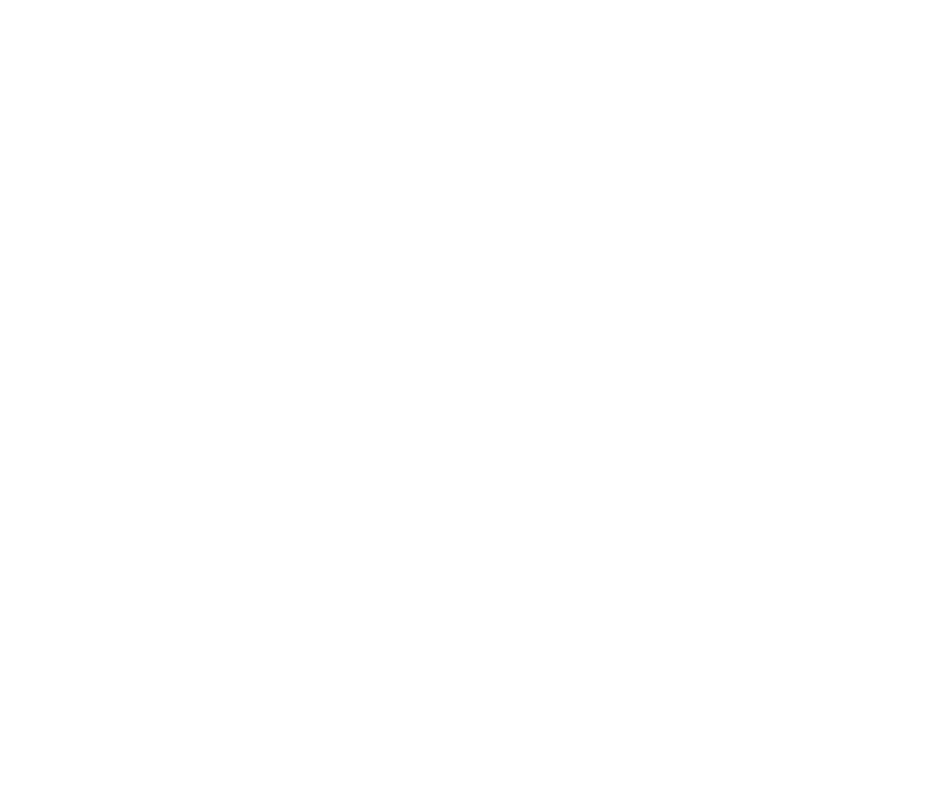
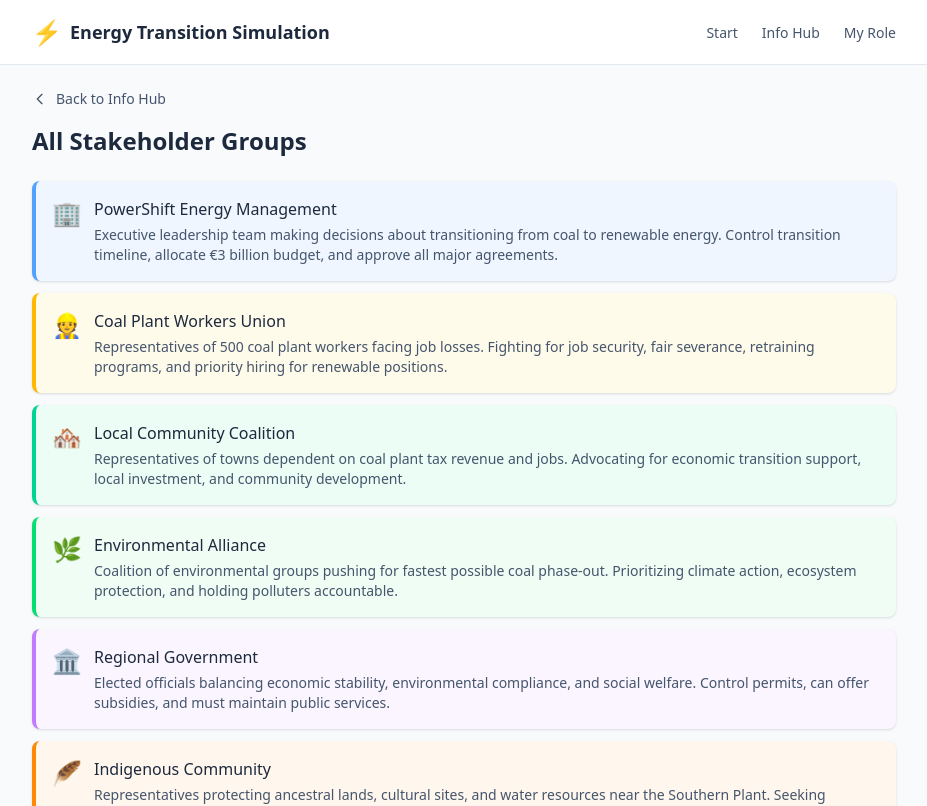
Before and after one commit to romanmesicek/stakeholder-simulation, a React (Vite) app: page /info/stakeholders in a window 1280 px wide. Before the commit this address had no page. Shown: the top 806 px of the page, without its empty margins (176-1103 px from the left). Built offline with nearby package versions, Linux system fonts and the light colour scheme.

Commit message:
Add Stakeholder Groups card to Info Hub
- Info Hub shows 4 cards: Case, Reference, Schedule, Stakeholder Groups
- New /info/stakeholders page shows read-only stakeholder overview
- Cleaner separation between info content and role selection

```diff
--- a/src/App.jsx
+++ b/src/App.jsx
@@ -6,6 +6,7 @@
 import CasePage from './pages/CasePage';
 import ReferencePage from './pages/ReferencePage';
 import SchedulePage from './pages/SchedulePage';
+import StakeholdersOverview from './pages/StakeholdersOverview';
 import RolesOverview from './pages/RolesOverview';
 import RoleDetail from './pages/RoleDetail';
 
@@ -20,6 +21,7 @@
             <Route path="info/case" element={<CasePage />} />
             <Route path="info/reference" element={<ReferencePage />} />
             <Route path="info/schedule" element={<SchedulePage />} />
+            <Route path="info/stakeholders" element={<StakeholdersOverview />} />
             <Route path="info/roles" element={<RolesOverview />} />
             <Route path="info/roles/:roleId" element={<RoleDetail />} />
           </Route>
--- a/src/pages/InfoHub.jsx
+++ b/src/pages/InfoHub.jsx
@@ -1,5 +1,4 @@
 import { Link } from 'react-router-dom';
-import { getOrderedStakeholders } from '../lib/stakeholders';
 
 const infoCards = [
   {
@@ -23,27 +22,20 @@
     description: 'Simulation timeline and process steps',
     color: 'bg-purple-50 border-purple-200 hover:bg-purple-100',
   },
+  {
+    path: '/info/stakeholders',
+    emoji: '👥',
+    title: 'Stakeholder Groups',
+    description: 'Overview of all 8 stakeholder groups',
+    color: 'bg-amber-50 border-amber-200 hover:bg-amber-100',
+  },
 ];
 
-const colorClasses = {
-  blue: 'border-blue-400 bg-blue-50',
-  amber: 'border-amber-400 bg-amber-50',
-  emerald: 'border-emerald-400 bg-emerald-50',
-  green: 'border-green-400 bg-green-50',
-  purple: 'border-purple-400 bg-purple-50',
-  orange: 'border-orange-400 bg-orange-50',
-  slate: 'border-slate-400 bg-slate-50',
-  cyan: 'border-cyan-400 bg-cyan-50',
-};
-
 export default function InfoHub() {
-  const stakeholders = getOrderedStakeholders();
-
   return (
     <div>
       <h1 className="text-2xl font-bold text-slate-800 mb-6">Information Hub</h1>
-
-      <div className="grid gap-4 sm:grid-cols-2 mb-8">
+      <div className="grid gap-4 sm:grid-cols-2">
         {infoCards.map((card) => (
           <Link
             key={card.path}
@@ -60,24 +52,6 @@
           </Link>
         ))}
       </div>
-
-      <h2 className="text-xl font-bold text-slate-800 mb-4">All Stakeholder Groups</h2>
-      <div className="grid gap-3">
-        {stakeholders.map((stakeholder) => (
-          <div
-            key={stakeholder.id}
-            className={`p-4 rounded-lg border-l-4 shadow-sm ${colorClasses[stakeholder.color]}`}
-          >
-            <div className="flex items-start gap-3">
-              <span className="text-2xl">{stakeholder.emoji}</span>
-              <div>
-                <h3 className="font-medium text-slate-800">{stakeholder.name}</h3>
-                <p className="text-sm text-slate-600 mt-1">{stakeholder.shortDescription}</p>
-              </div>
-            </div>
-          </div>
-        ))}
-      </div>
     </div>
   );
 }
--- /dev/null
+++ b/src/pages/StakeholdersOverview.jsx
@@ -0,0 +1,40 @@
+import BackButton from '../components/BackButton';
+import { getOrderedStakeholders } from '../lib/stakeholders';
+
+const colorClasses = {
+  blue: 'border-blue-400 bg-blue-50',
+  amber: 'border-amber-400 bg-amber-50',
+  emerald: 'border-emerald-400 bg-emerald-50',
+  green: 'border-green-400 bg-green-50',
+  purple: 'border-purple-400 bg-purple-50',
+  orange: 'border-orange-400 bg-orange-50',
+  slate: 'border-slate-400 bg-slate-50',
+  cyan: 'border-cyan-400 bg-cyan-50',
+};
+
+export default function StakeholdersOverview() {
+  const stakeholders = getOrderedStakeholders();
+
+  return (
+    <div>
+      <BackButton to="/info" label="Back to Info Hub" />
+      <h1 className="text-2xl font-bold text-slate-800 mb-6">All Stakeholder Groups</h1>
+      <div className="grid gap-3">
+        {stakeholders.map((stakeholder) => (
+          <div
+            key={stakeholder.id}
+            className={`p-4 rounded-lg border-l-4 shadow-sm ${colorClasses[stakeholder.color]}`}
+          >
+            <div className="flex items-start gap-3">
+              <span className="text-2xl">{stakeholder.emoji}</span>
+              <div>
+                <h3 className="font-medium text-slate-800">{stakeholder.name}</h3>
+                <p className="text-sm text-slate-600 mt-1">{stakeholder.shortDescription}</p>
+              </div>
+            </div>
+          </div>
+        ))}
+      </div>
+    </div>
+  );
+}
```
